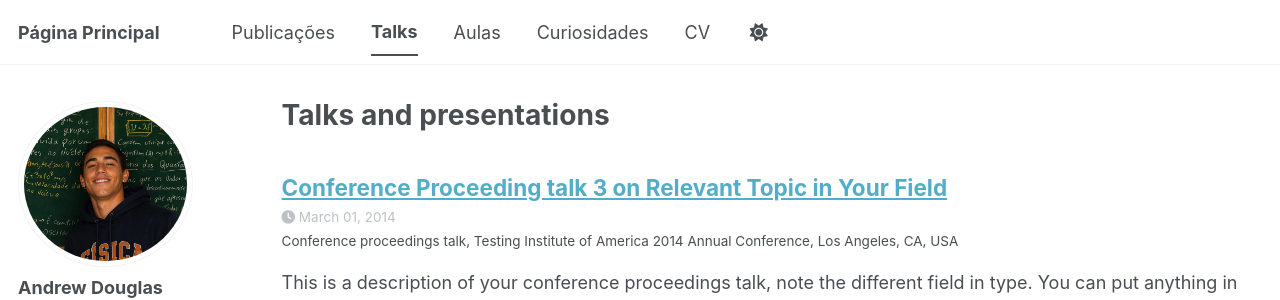
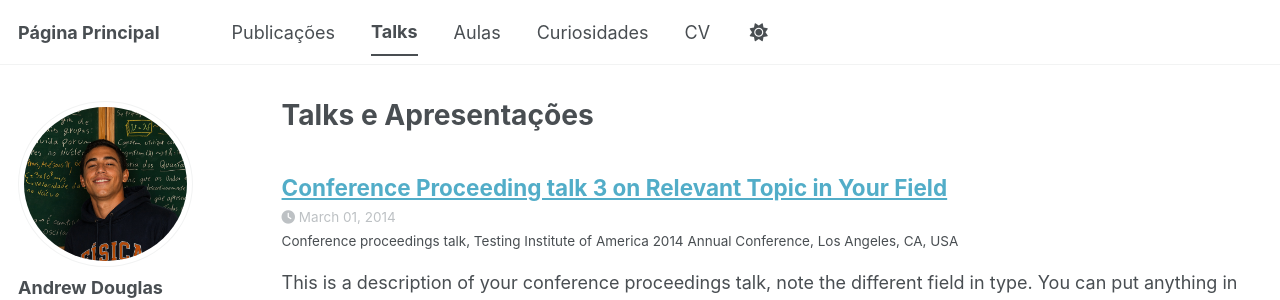
Before and after one commit to AndrewDSAM/AndrewDSAM.github.io, a Jekyll site: the page built from _pages/talks.html, in a window 1280 px wide and 1077 px high. Shown: the top 300 px of the window. Built offline with Jekyll 4.4.1, drawn with Linux system fonts in a browser that asks for light colours; a style sheet for code colours, icons or effects is not loaded.

Commit message:
Update talks.html

```diff
--- a/_pages/talks.html
+++ b/_pages/talks.html
@@ -1,6 +1,6 @@
 ---
 layout: archive
-title: "Talks and presentations"
+title: "Talks e Apresentações"
 permalink: /talks/
 author_profile: true
 ---
```
